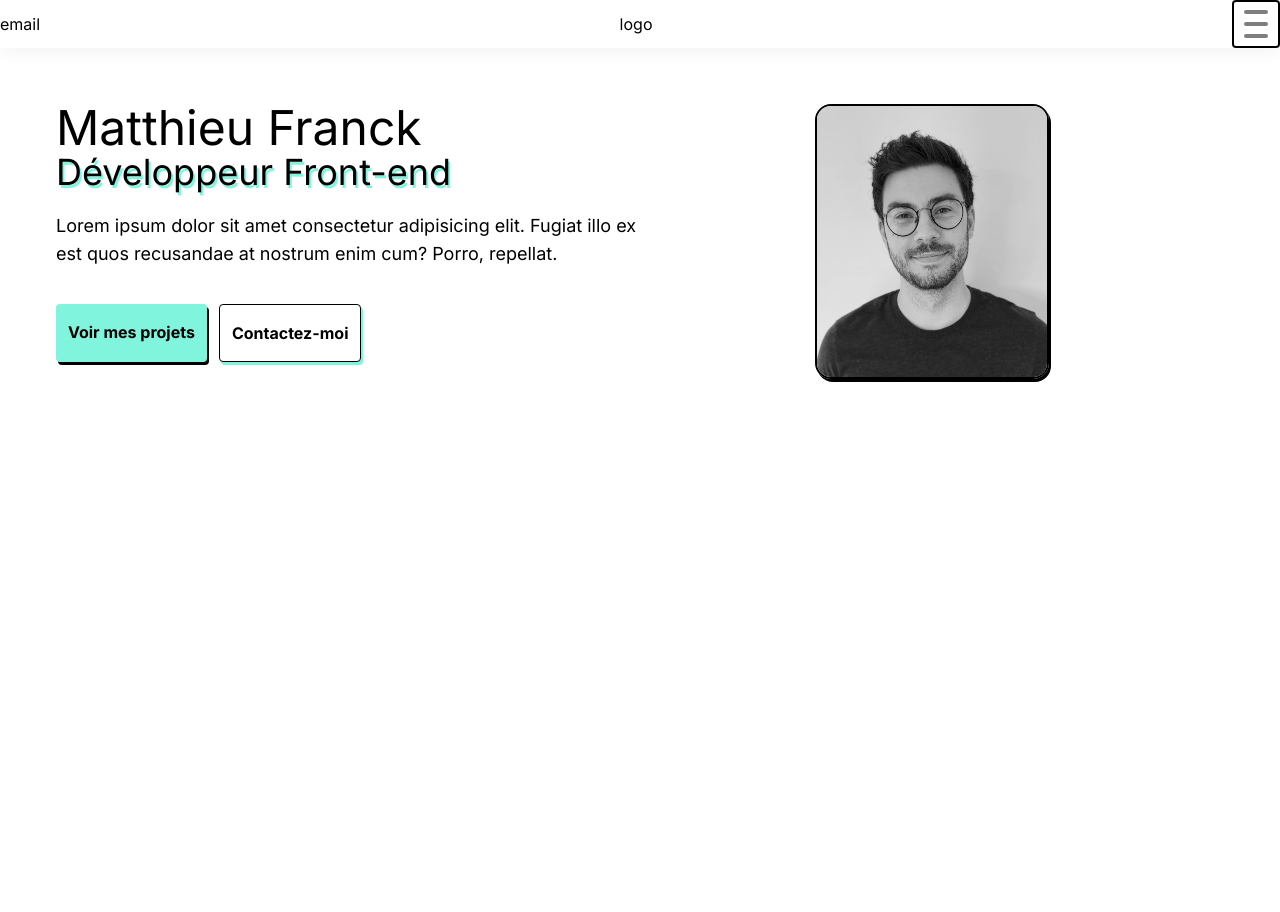
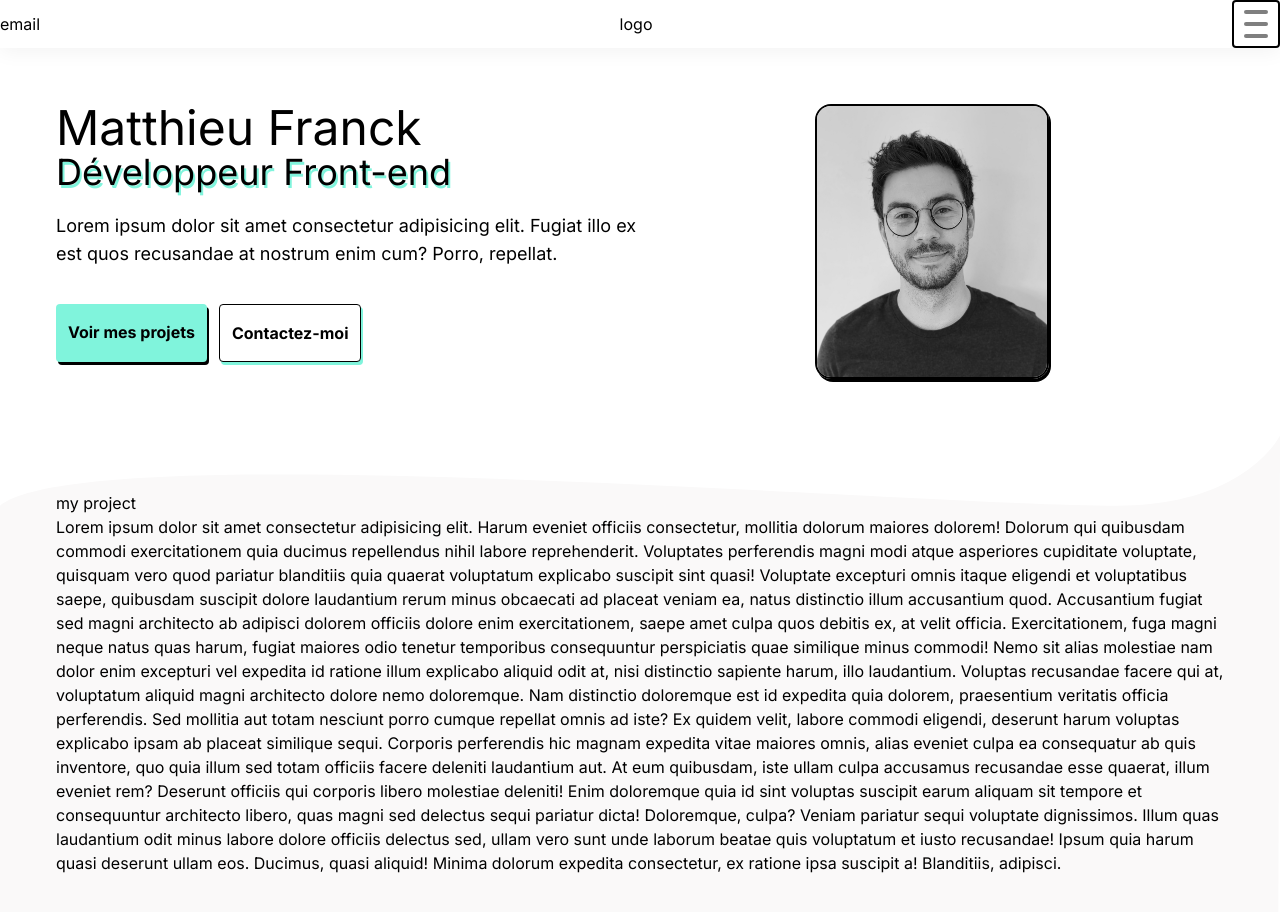
Before and after one commit to Matt-Fr/portfolio_v2, a Next.js app: page / in a window 1280 px wide. Shown: the top 912 px of the page. Before the commit the page ends 800 px from the top, so only its background shows below. Built offline with nearby package versions, Linux system fonts and the light colour scheme.

Commit message:
added a bg to projects

```diff
--- /dev/null
+++ b/app/components/section/SectionProjects.tsx
@@ -0,0 +1,46 @@
+import React from "react";
+
+const SectionProjects = () => {
+  return (
+    <div className=" bg-grey lg:p-14 bg-cover h-full">
+      <h1>my project</h1>
+      <p>
+        Lorem ipsum dolor sit amet consectetur adipisicing elit. Harum eveniet
+        officiis consectetur, mollitia dolorum maiores dolorem! Dolorum qui
+        quibusdam commodi exercitationem quia ducimus repellendus nihil labore
+        reprehenderit. Voluptates perferendis magni modi atque asperiores
+        cupiditate voluptate, quisquam vero quod pariatur blanditiis quia
+        quaerat voluptatum explicabo suscipit sint quasi! Voluptate excepturi
+        omnis itaque eligendi et voluptatibus saepe, quibusdam suscipit dolore
+        laudantium rerum minus obcaecati ad placeat veniam ea, natus distinctio
+        illum accusantium quod. Accusantium fugiat sed magni architecto ab
+        adipisci dolorem officiis dolore enim exercitationem, saepe amet culpa
+        quos debitis ex, at velit officia. Exercitationem, fuga magni neque
+        natus quas harum, fugiat maiores odio tenetur temporibus consequuntur
+        perspiciatis quae similique minus commodi! Nemo sit alias molestiae nam
+        dolor enim excepturi vel expedita id ratione illum explicabo aliquid
+        odit at, nisi distinctio sapiente harum, illo laudantium. Voluptas
+        recusandae facere qui at, voluptatum aliquid magni architecto dolore
+        nemo doloremque. Nam distinctio doloremque est id expedita quia dolorem,
+        praesentium veritatis officia perferendis. Sed mollitia aut totam
+        nesciunt porro cumque repellat omnis ad iste? Ex quidem velit, labore
+        commodi eligendi, deserunt harum voluptas explicabo ipsam ab placeat
+        similique sequi. Corporis perferendis hic magnam expedita vitae maiores
+        omnis, alias eveniet culpa ea consequatur ab quis inventore, quo quia
+        illum sed totam officiis facere deleniti laudantium aut. At eum
+        quibusdam, iste ullam culpa accusamus recusandae esse quaerat, illum
+        eveniet rem? Deserunt officiis qui corporis libero molestiae deleniti!
+        Enim doloremque quia id sint voluptas suscipit earum aliquam sit tempore
+        et consequuntur architecto libero, quas magni sed delectus sequi
+        pariatur dicta! Doloremque, culpa? Veniam pariatur sequi voluptate
+        dignissimos. Illum quas laudantium odit minus labore dolore officiis
+        delectus sed, ullam vero sunt unde laborum beatae quis voluptatum et
+        iusto recusandae! Ipsum quia harum quasi deserunt ullam eos. Ducimus,
+        quasi aliquid! Minima dolorum expedita consectetur, ex ratione ipsa
+        suscipit a! Blanditiis, adipisci.
+      </p>
+    </div>
+  );
+};
+
+export default SectionProjects;
--- a/app/page.tsx
+++ b/app/page.tsx
@@ -1,6 +1,7 @@
 import Image from "next/image";
 import Navbar from "./components/Navbar";
 import SectionPresentation from "./components/section/SectionPresentation";
+import SectionProjects from "./components/section/SectionProjects";
 
 export default function Home() {
   return (
@@ -8,6 +9,7 @@ export default function Home() {
       <Navbar></Navbar>
       <main>
         <SectionPresentation></SectionPresentation>
+        <SectionProjects></SectionProjects>
       </main>
     </>
   );
--- a/tailwind.config.ts
+++ b/tailwind.config.ts
@@ -13,6 +13,9 @@ const config: Config = {
         primary: "2px 3px 0px",
         header: "0px 4px 20px rgba(0, 0, 0, 0.05)",
       },
+      backgroundImage: {
+        grey: "url('../app/assets/bg-full.svg')",
+      },
     },
 
     colors: {
```
Also changed, not shown: app/assets/bg-full.svg (added).
